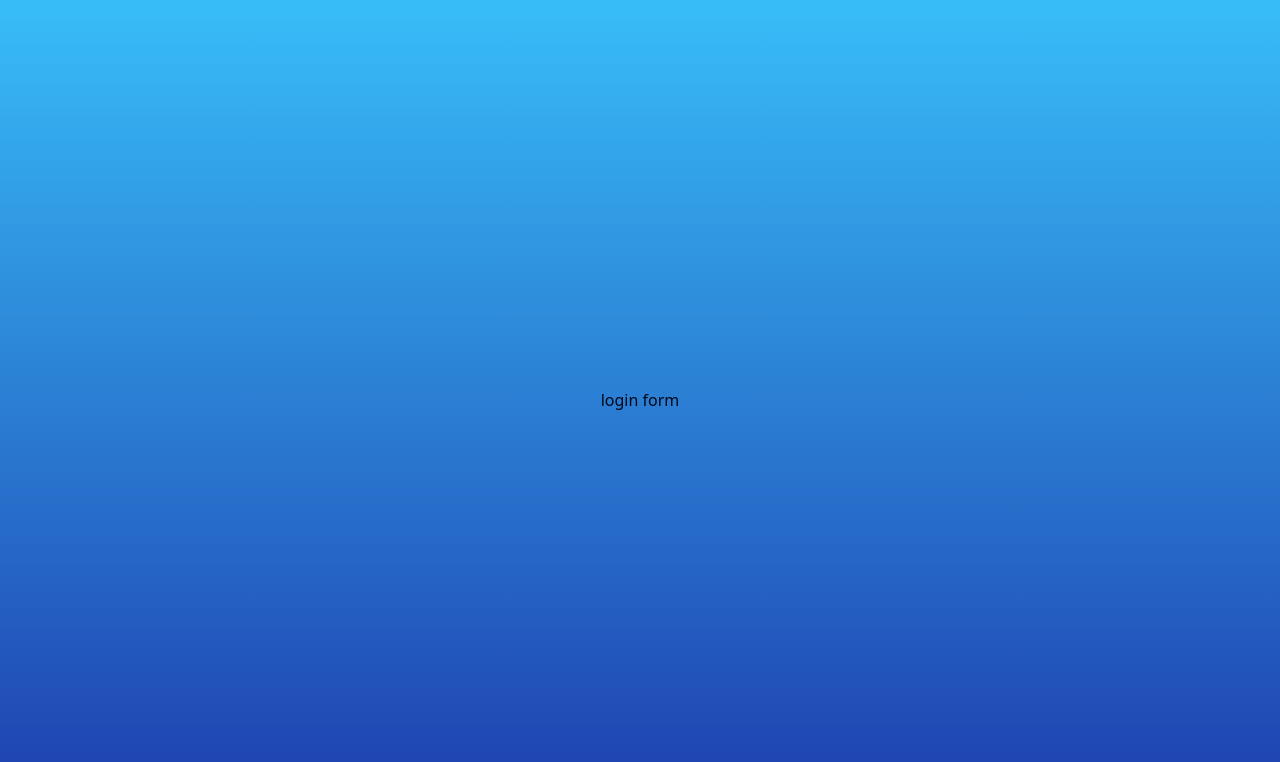
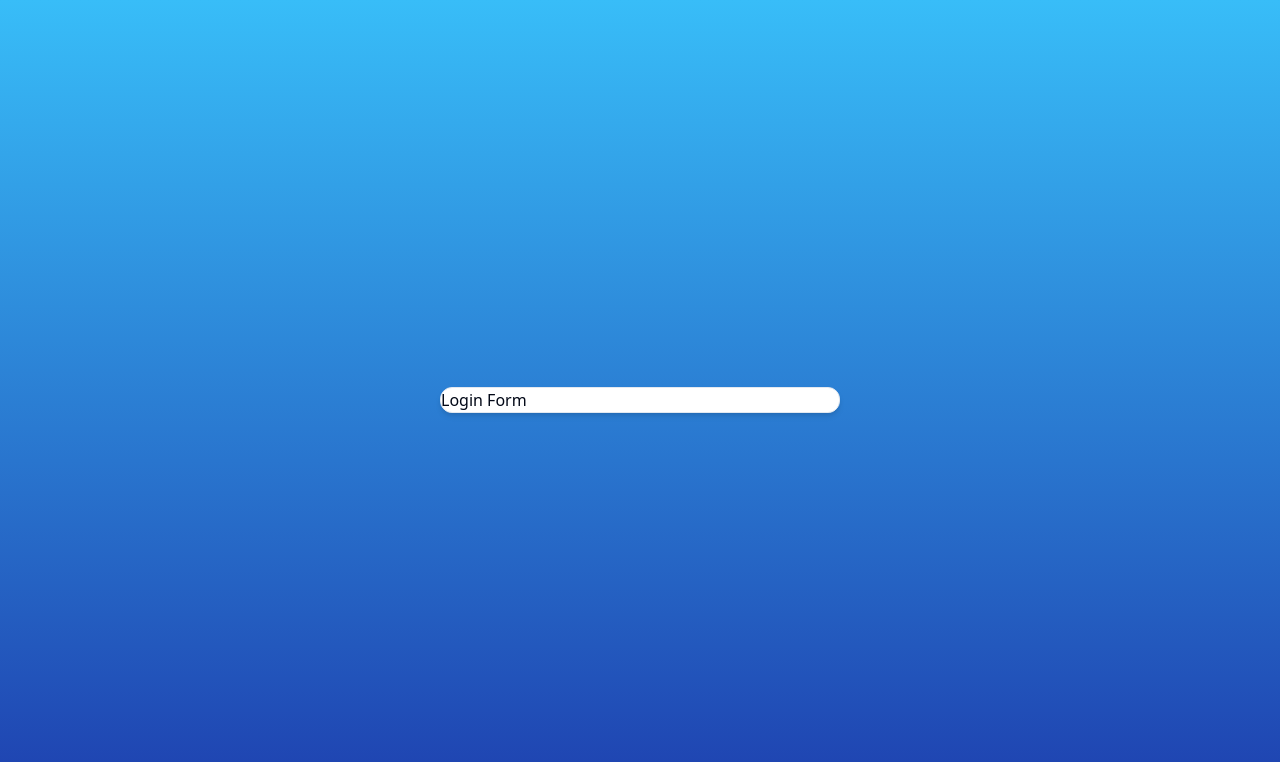
Before and after one commit to szidzse/nextjs-authentication, a Next.js app: page /auth/login in a window 1280 px wide. Shown: the top 762 px of the page. Built offline with nearby package versions, Linux system fonts and the light colour scheme.

Commit message:
create login-form and card-wrapper

```diff
--- /dev/null
+++ b/components/auth/card-wrapper.tsx
@@ -0,0 +1,26 @@
+"use client";
+
+import {
+  Card,
+  CardContent,
+  CardFooter,
+  CardHeader,
+} from "@/components/ui/card";
+
+interface CardWrapperProps {
+  children: React.ReactNode;
+  headerLabel: string;
+  backButtonLabel: string;
+  backButtonHref: string;
+  showSocial?: boolean;
+}
+
+export const CardWrapper = ({
+  children,
+  headerLabel,
+  backButtonLabel,
+  backButtonHref,
+  showSocial,
+}: CardWrapperProps) => {
+  return <Card className="w-[400px] shadow-md">{children}</Card>;
+};
--- a/components/auth/login-form.tsx
+++ b/components/auth/login-form.tsx
@@ -1,7 +1,17 @@
 import React from "react";
+import { CardWrapper } from "@/components/auth/card-wrapper";
 
 const LoginForm = () => {
-  return <div>login form</div>;
+  return (
+    <CardWrapper
+      headerLabel="Welcome back!"
+      backButtonLabel="Don't have an account?"
+      backButtonHref="/auth/register"
+      showSocial
+    >
+      Login Form
+    </CardWrapper>
+  );
 };
 
 export default LoginForm;
--- /dev/null
+++ b/components/ui/card.tsx
@@ -0,0 +1,76 @@
+import * as React from "react"
+
+import { cn } from "@/lib/utils"
+
+const Card = React.forwardRef<
+  HTMLDivElement,
+  React.HTMLAttributes<HTMLDivElement>
+>(({ className, ...props }, ref) => (
+  <div
+    ref={ref}
+    className={cn(
+      "rounded-xl border bg-card text-card-foreground shadow",
+      className
+    )}
+    {...props}
+  />
+))
+Card.displayName = "Card"
+
+const CardHeader = React.forwardRef<
+  HTMLDivElement,
+  React.HTMLAttributes<HTMLDivElement>
+>(({ className, ...props }, ref) => (
+  <div
+    ref={ref}
+    className={cn("flex flex-col space-y-1.5 p-6", className)}
+    {...props}
+  />
+))
+CardHeader.displayName = "CardHeader"
+
+const CardTitle = React.forwardRef<
+  HTMLDivElement,
+  React.HTMLAttributes<HTMLDivElement>
+>(({ className, ...props }, ref) => (
+  <div
+    ref={ref}
+    className={cn("font-semibold leading-none tracking-tight", className)}
+    {...props}
+  />
+))
+CardTitle.displayName = "CardTitle"
+
+const CardDescription = React.forwardRef<
+  HTMLDivElement,
+  React.HTMLAttributes<HTMLDivElement>
+>(({ className, ...props }, ref) => (
+  <div
+    ref={ref}
+    className={cn("text-sm text-muted-foreground", className)}
+    {...props}
+  />
+))
+CardDescription.displayName = "CardDescription"
+
+const CardContent = React.forwardRef<
+  HTMLDivElement,
+  React.HTMLAttributes<HTMLDivElement>
+>(({ className, ...props }, ref) => (
+  <div ref={ref} className={cn("p-6 pt-0", className)} {...props} />
+))
+CardContent.displayName = "CardContent"
+
+const CardFooter = React.forwardRef<
+  HTMLDivElement,
+  React.HTMLAttributes<HTMLDivElement>
+>(({ className, ...props }, ref) => (
+  <div
+    ref={ref}
+    className={cn("flex items-center p-6 pt-0", className)}
+    {...props}
+  />
+))
+CardFooter.displayName = "CardFooter"
+
+export { Card, CardHeader, CardFooter, CardTitle, CardDescription, CardContent }
```
